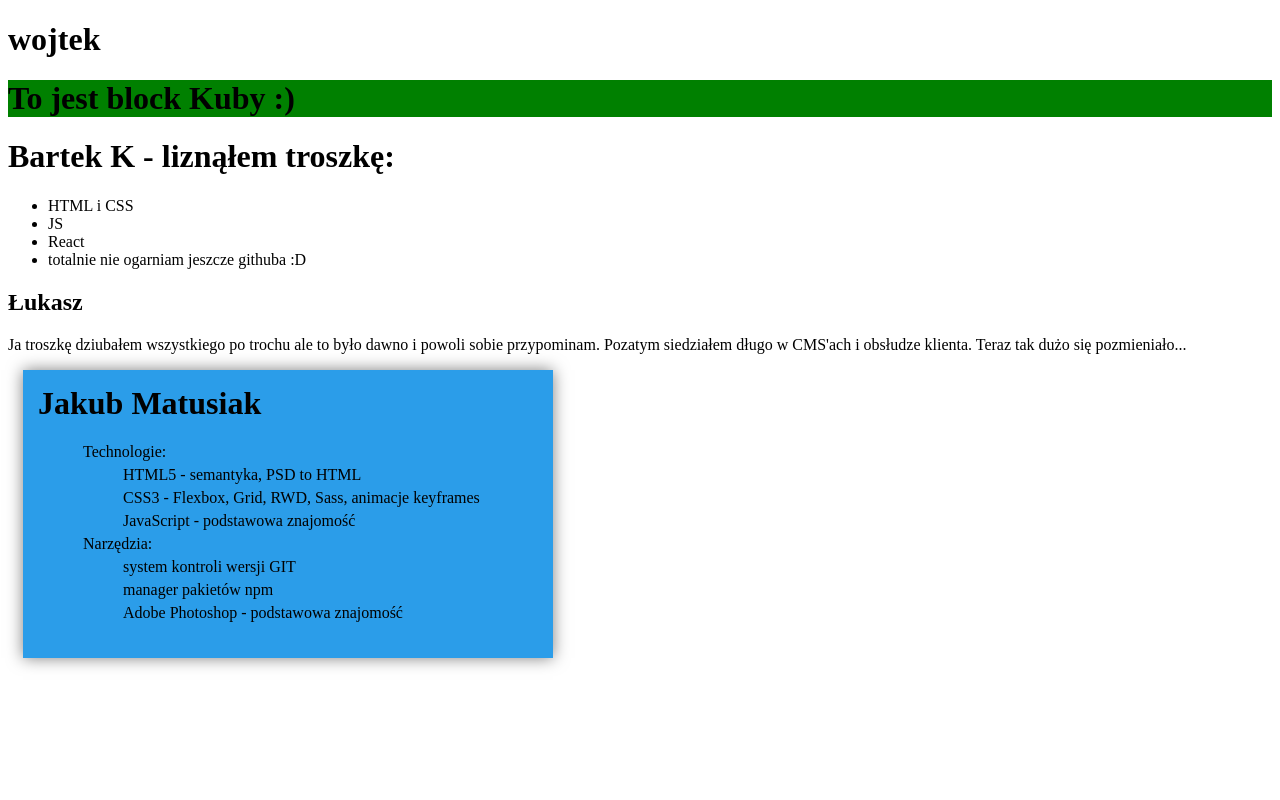
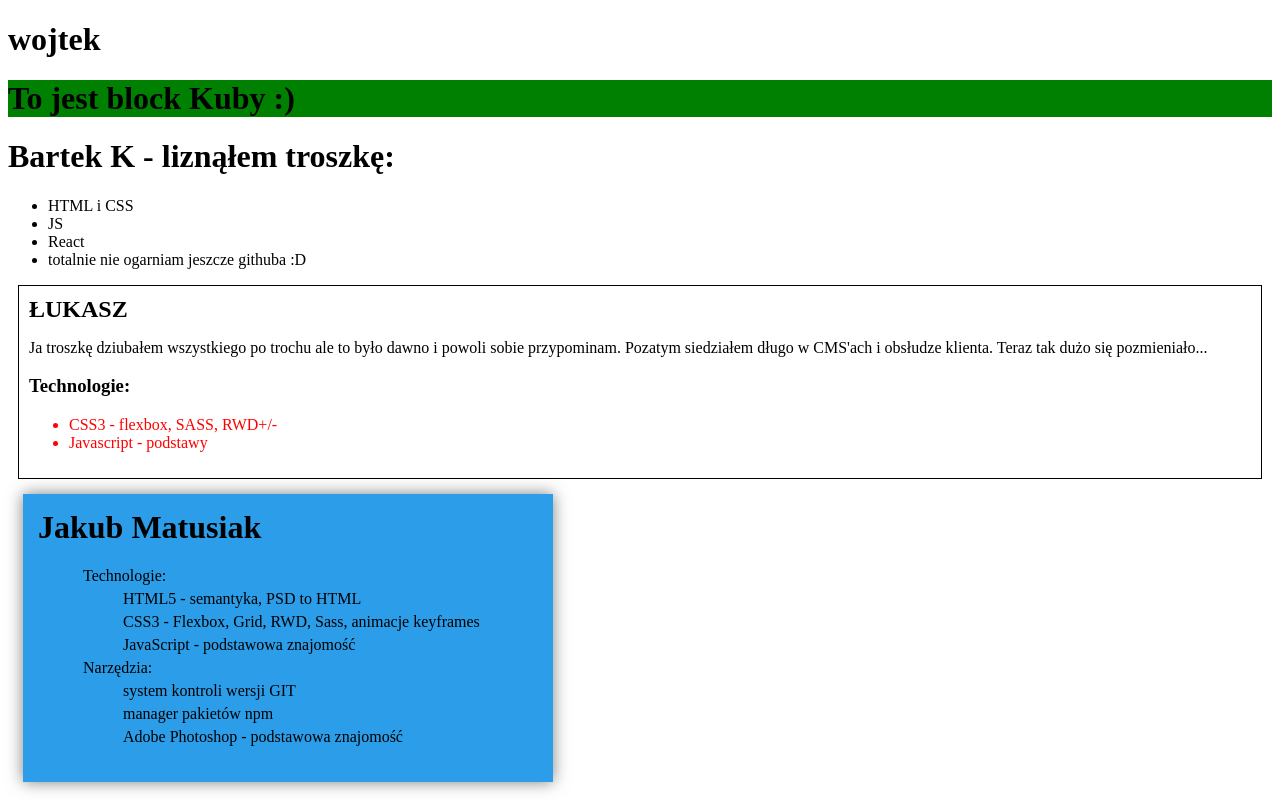
Before and after one commit to Wojciech-Kaczmarek/dev-group, a website: page index.html in a window 1280 px wide. Drawn offline with Linux system fonts and the light colour scheme.

Commit message:
new element in section lukasz and style for it

```diff
--- a/index.html
+++ b/index.html
@@ -27,11 +27,16 @@
             <li>totalnie nie ogarniam jeszcze githuba :D </li>
         </ul>
     </div>
-    <div>
-        <h2>Łukasz</h2>
+    <section class="lukasz">
+        <h2 class="lukasz__mainheader">Łukasz</h2>
         <p>Ja troszkę dziubałem wszystkiego po trochu ale to było dawno i powoli sobie przypominam.
             Pozatym siedziałem długo w CMS'ach i obsłudze klienta. Teraz tak dużo się pozmieniało...</p>
-    </div>
+        <h3 class="lukasz__featureheader">Technologie:</h3>
+        <ul class="lukasz__list">
+            <li>CSS3 - flexbox, SASS, RWD+/-</li>
+            <li>Javascript - podstawy</li>
+        </ul>
+    </section>
     <div class="container">
         <h1 class="container__heading">Jakub Matusiak</h1>
         <ul class="list">
--- a/style.css
+++ b/style.css
@@ -27,3 +27,19 @@
   list-style-type: none;
   margin: 5px;
 }
+
+/* Łukasz section */
+.lukasz {
+  border: 1px solid black;
+  margin: 10px;
+  padding: 10px;
+}
+
+.lukasz__mainheader {
+  margin: 0;
+  text-transform: uppercase;
+}
+
+.lukasz__list {
+  color: red;
+}
```
